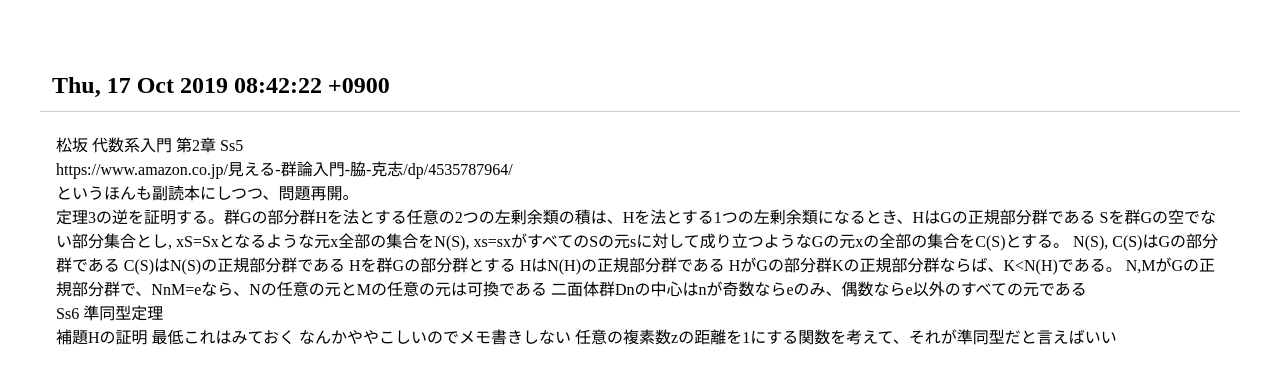
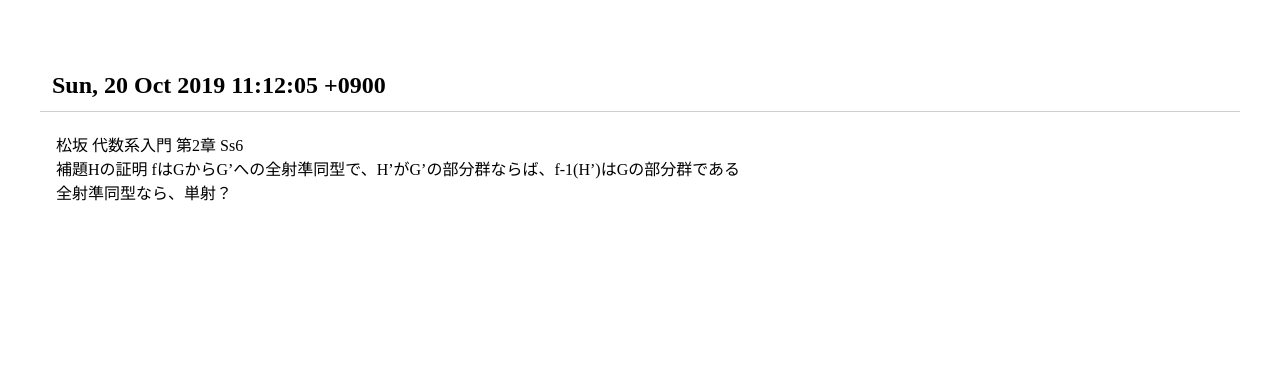
Before and after one commit to f6o/f6o.github.io, a Jekyll site: the page built from zakki.md, in a window 1280 px wide. Shown: the top 384 px of the page. Built offline with Jekyll 4.4.1, drawn with Linux system fonts in a browser that asks for light colours; nearby versions of some CDN libraries; our own code applies the rules of GitHub Pages for plain Markdown files.

Commit message:
auto commit 2019-10-20

```diff
--- a/zakki.md
+++ b/zakki.md
@@ -1,23 +1,7 @@
-## Thu, 17 Oct 2019 08:42:22 +0900
-松坂 代数系入門 第2章 Ss5
-
-https://www.amazon.co.jp/見える-群論入門-脇-克志/dp/4535787964/
-
-というほんも副読本にしつつ、問題再開。
-
-定理3の逆を証明する。群Gの部分群Hを法とする任意の2つの左剰余類の積は、Hを法とする1つの左剰余類になるとき、HはGの正規部分群である
-Sを群Gの空でない部分集合とし, xS=Sxとなるような元x全部の集合をN(S), xs=sxがすべてのSの元sに対して成り立つようなGの元xの全部の集合をC(S)とする。
-N(S), C(S)はGの部分群である
-C(S)はN(S)の正規部分群である
-Hを群Gの部分群とする
-HはN(H)の正規部分群である
-HがGの部分群Kの正規部分群ならば、K<N(H)である。
-N,MがGの正規部分群で、NnM=eなら、Nの任意の元とMの任意の元は可換である
-二面体群Dnの中心はnが奇数ならeのみ、偶数ならe以外のすべての元である
-
-Ss6 準同型定理
+## Sun, 20 Oct 2019 11:12:05 +0900
+松坂 代数系入門 第2章 Ss6
 
 補題Hの証明
-最低これはみておく
-なんかややこしいのでメモ書きしない
-任意の複素数zの距離を1にする関数を考えて、それが準同型だと言えばいい
+fはGからG’への全射準同型で、H’がG’の部分群ならば、f-1(H’)はGの部分群である
+
+全射準同型なら、単射？
```
